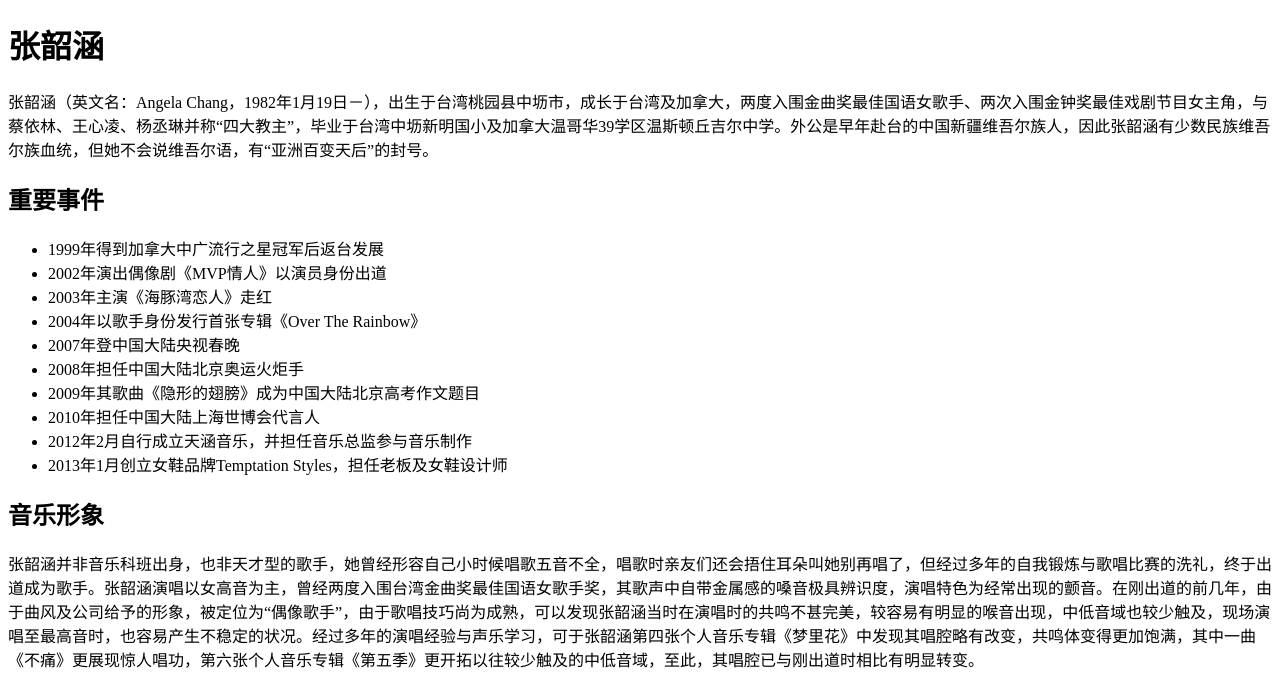
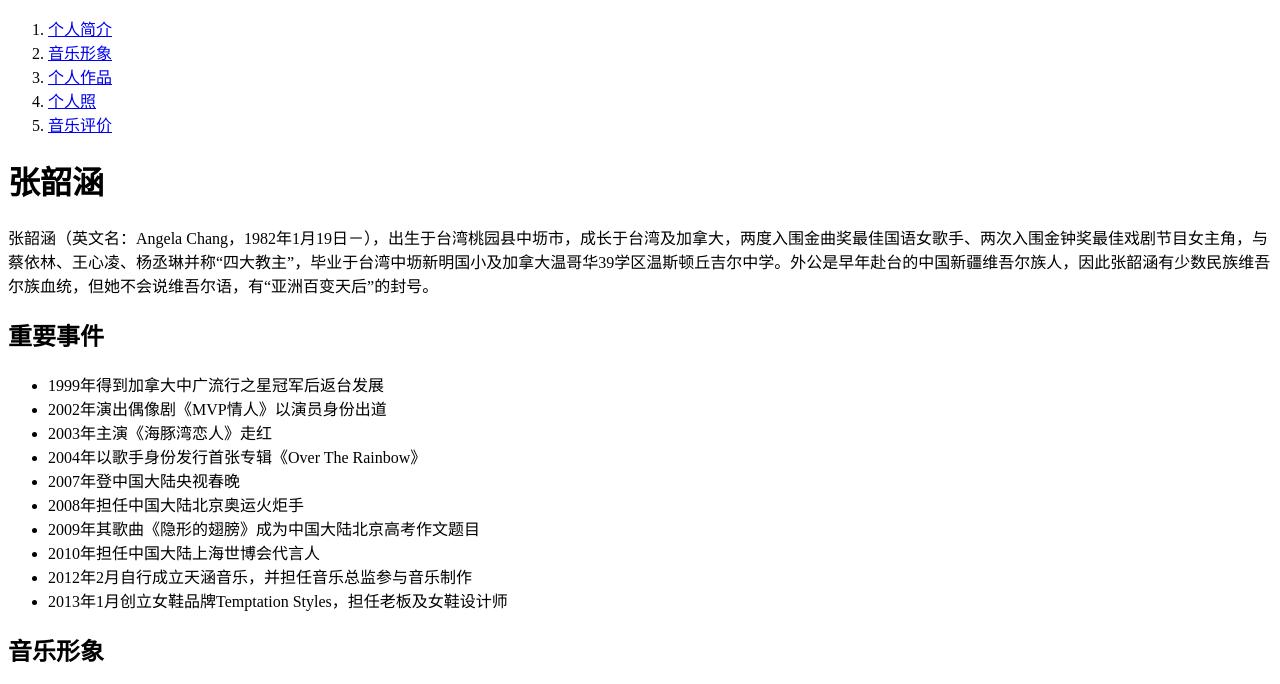
Before and after one commit to wusi519/jirengu-celebrity-file, a plain HTML site: page dist/index.html in a window 1280 px wide. Shown: the top 684 px of the page. Drawn offline with Linux system fonts and the light colour scheme.

Commit message:
第二版添加了目录

```diff
--- a/dist/index.html
+++ b/dist/index.html
@@ -12,6 +12,7 @@
 
         img {
             max-width: 100%;
+
         }
 
         table {
@@ -29,7 +30,16 @@
 </head>
 
 <body>
-    <h1>张韶涵</h1>
+    <nav>
+        <ol>
+            <li><a href="#angela">个人简介</a></li>
+            <li><a href="#impression">音乐形象</a></li>
+            <li><a href="#personal-album">个人作品</a></li>
+            <li><a href="#self-picture">个人照</a></li>
+            <li><a href="#appraise">音乐评价</a></li>
+        </ol>
+    </nav>
+    <h1 id="angela">张韶涵</h1>
     <p>张韶涵（英文名：Angela
         Chang，1982年1月19日－），出生于台湾桃园县中坜市，成长于台湾及加拿大，两度入围金曲奖最佳国语女歌手、两次入围金钟奖最佳戏剧节目女主角，与蔡依林、王心凌、杨丞琳并称“四大教主”，毕业于台湾中坜新明国小及加拿大温哥华39学区温斯顿丘吉尔中学。外公是早年赴台的中国新疆维吾尔族人，因此张韶涵有少数民族维吾尔族血统，但她不会说维吾尔语，有“亚洲百变天后”的封号。
     </p>
@@ -46,10 +56,10 @@
         <li>2012年2月自行成立天涵音乐，并担任音乐总监参与音乐制作</li>
         <li>2013年1月创立女鞋品牌Temptation Styles，担任老板及女鞋设计师</li>
     </ul>
-    <h2>音乐形象</h2>
+    <h2 id="impression">音乐形象</h2>
     <p>张韶涵并非音乐科班出身，也非天才型的歌手，她曾经形容自己小时候唱歌五音不全，唱歌时亲友们还会捂住耳朵叫她别再唱了，但经过多年的自我锻炼与歌唱比赛的洗礼，终于出道成为歌手。张韶涵演唱以女高音为主，曾经两度入围台湾金曲奖最佳国语女歌手奖，其歌声中自带金属感的嗓音极具辨识度，演唱特色为经常出现的颤音。在刚出道的前几年，由于曲风及公司给予的形象，被定位为“偶像歌手”，由于歌唱技巧尚为成熟，可以发现张韶涵当时在演唱时的共鸣不甚完美，较容易有明显的喉音出现，中低音域也较少触及，现场演唱至最高音时，也容易产生不稳定的状况。经过多年的演唱经验与声乐学习，可于张韶涵第四张个人音乐专辑《梦里花》中发现其唱腔略有改变，共鸣体变得更加饱满，其中一曲《不痛》更展现惊人唱功，第六张个人音乐专辑《第五季》更开拓以往较少触及的中低音域，至此，其唱腔已与刚出道时相比有明显转变。
     </p>
-    <h2>个人作品</h2>
+    <h2 id="personal-album">个人作品</h2>
     <table>
         <thead>
             <tr>
@@ -120,9 +130,13 @@
             </tr>
         </tbody>
     </table>
-    <h2>生活照</h2>
+    <h2 id="self-picture">生活照</h2>
     <div><img src="/p1.2e1b0d5c.png" alt="张韶涵图片"></div>
     <div><img src="/p2.9fdde263.png" alt="张韶涵图片"></div>
+    <h2 id="appraise">音乐评价</h2>
+    <p>陈玉珊（时任三立戏剧总监，MVP情人制作人，后海豚湾恋人、兰陵王、我的少女时代制作人）曾如此形容张韶涵面试《MVP情人》时，其歌声给她的深刻印象：“这大概是我这辈子第一次看到这种景象，当韶涵张开嘴唱出声音时，四周的一切安静了下来。顿时周遭像被关了灯光一样，她的声音，在黑暗中慢慢地吐著光芒。导演、我、摄影师无不为这一刻感到神奇，眼前这个原先糟透的女孩，竟幻化成青鸟，在我们面前高歌。”“声线忽而拔高、忽而低吟，我们随着她的歌声旋翅飞扬。她的身体像会发光似地让我们看得目不转睛、瞠目结舌。这一刻，眼前的韶涵成为一个不折不扣的艺人、一位歌神，她用歌声净化着眼前的一切，我们差点就要怀疑拍摄她的摄影机会不会因此长出花朵。”“就在她把歌唱完的那一刹那，在她身上的光芒一瞬间消失了，我们三人像大梦初醒一样，就在当时，我决定就是这个女孩了，她绝对是MVP情人中女主角的最佳人选。
+    </p>
+    <div style="height: 800px;"></div>
 </body>
 
 </html>
```
Also changed, not shown: index.html (+18 -4 lines).
